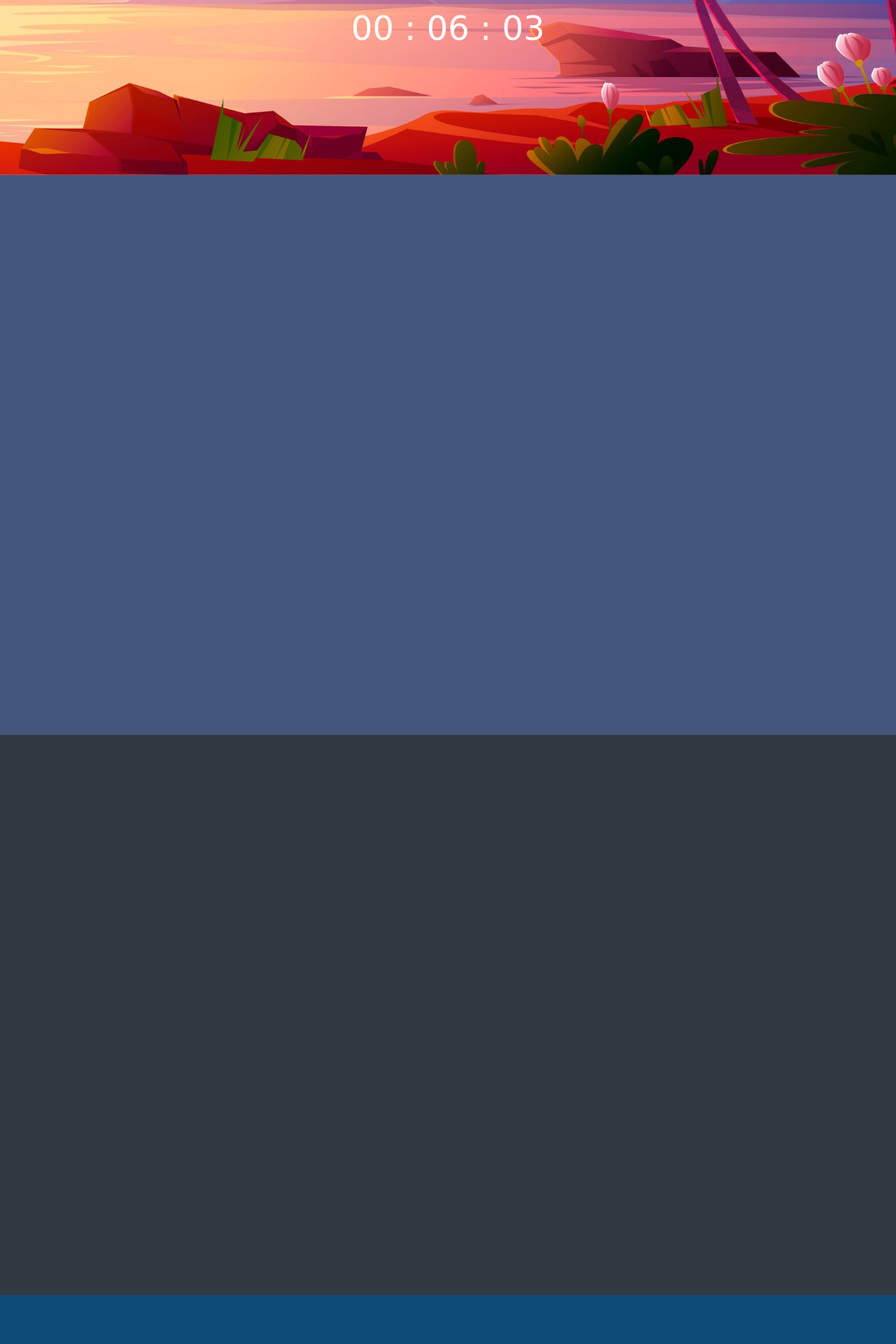
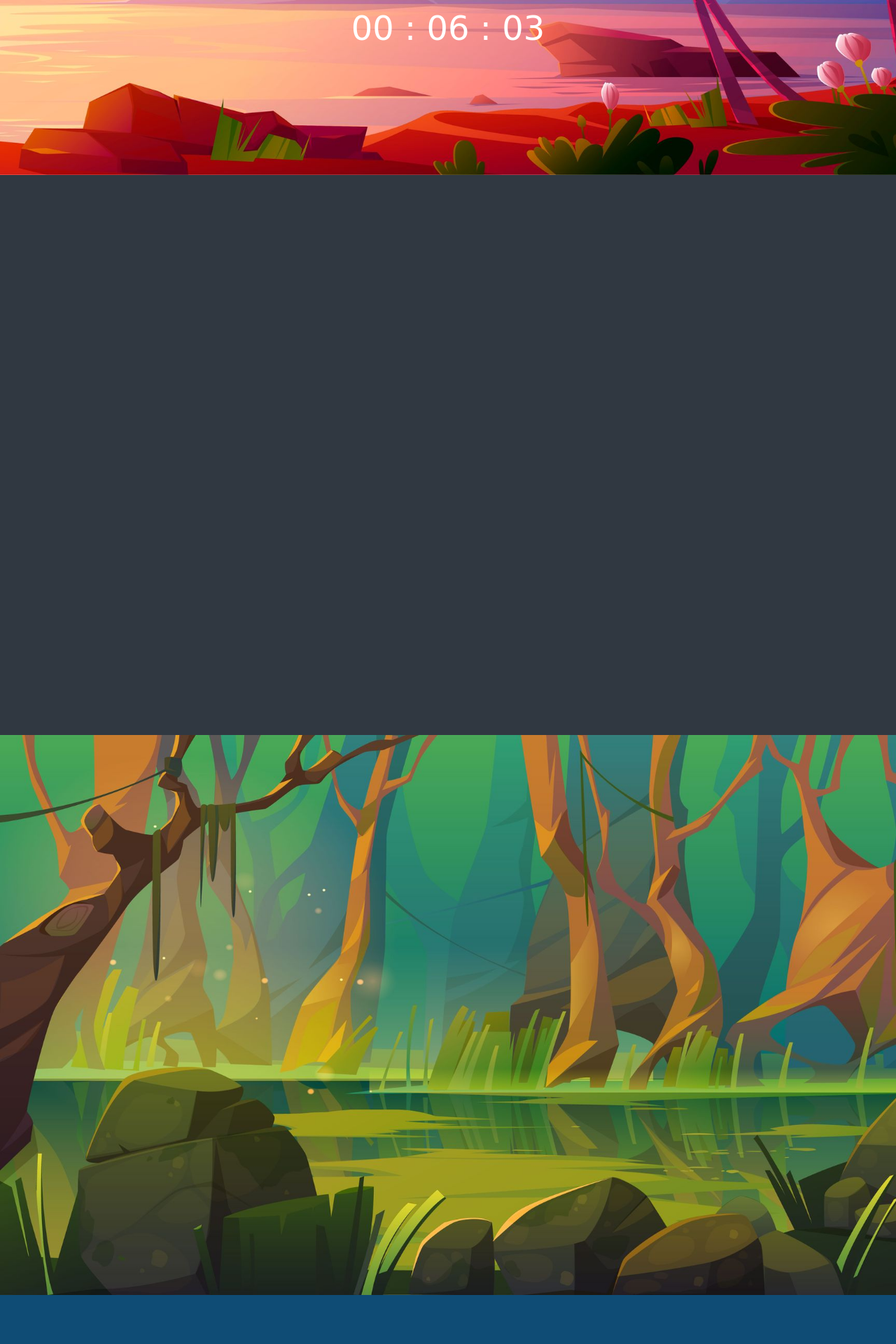
Before and after one commit to ceritalaucu/ceritalaucu.github.io, a PHP site: page / in a window 1280 px wide. Shown: the part 550-2470 px from the top of the page at 70% size. Run offline with PHP 8.4, Linux system fonts and the light colour scheme; some web fonts are replaced.

Commit message:
changes edited files

```diff
--- a/index.css
+++ b/index.css
@@ -132,12 +132,19 @@
 
 .whoami{
 	height:100vh;
-	background-color:#45567d;
+	background-color:#303841;
 }
 
 .whatfeatures{
 	height:100vh;
-	background-color:#303841;
+	background-image:url("Images/whatfeatures.jpg");
+	background-repeat:no-repeat;
+	background-attachment:fixed;
+	background-size:cover;
+	display:flex;
+	flex-direction:column;
+	justify-content:center;
+	align-items:center;
 }
 
 .ourcontent{
@@ -147,7 +154,14 @@
 
 .bonus{
 	height:100vh;
-	background-color:#303841;
+	background-image:url("Images/bonus.jpg");
+	background-repeat:no-repeat;
+	background-attachment:fixed;
+	background-size:cover;
+	display:flex;
+	flex-direction:column;
+	justify-content:center;
+	align-items:center;
 }
 /* BODY CSS */
 
--- a/index.html
+++ b/index.html
@@ -129,6 +129,9 @@
 
       </div>
 
+        <!-- CREDIT ABOUT -->
+        <!-- https://www.freepik.com/upklyak -->
+
       <div class="ourcontent">
 
       </div>
```
Also changed, not shown: Images/bonus.jpg (added), Images/whatfeatures.jpg (added).
